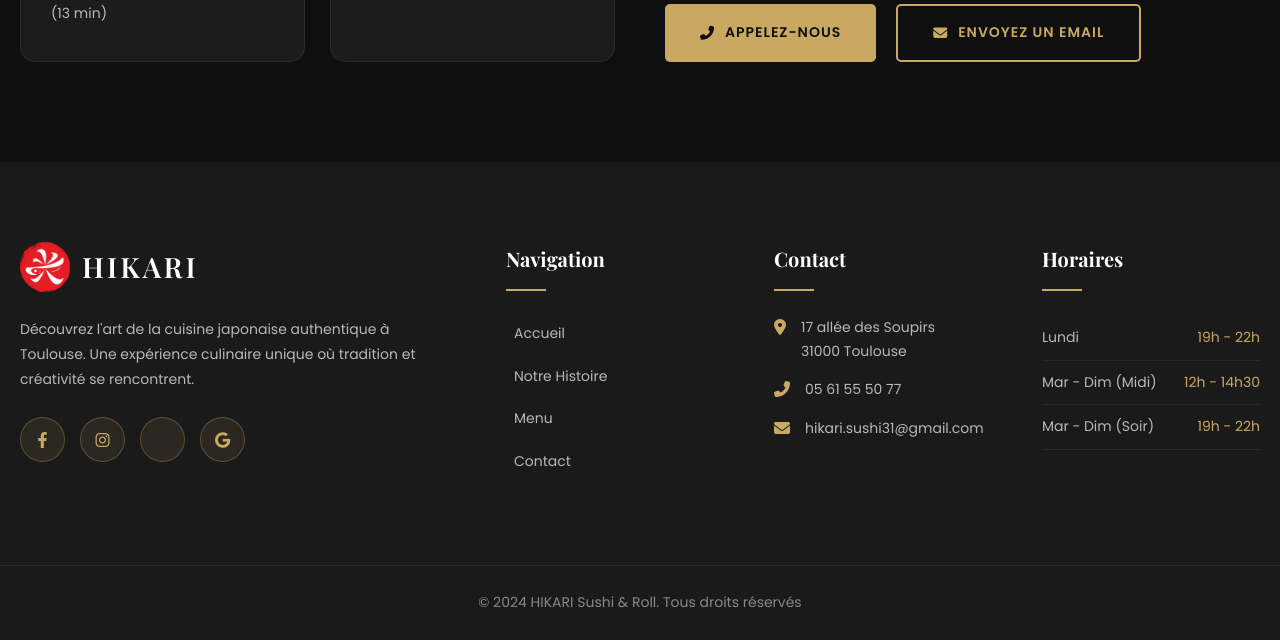
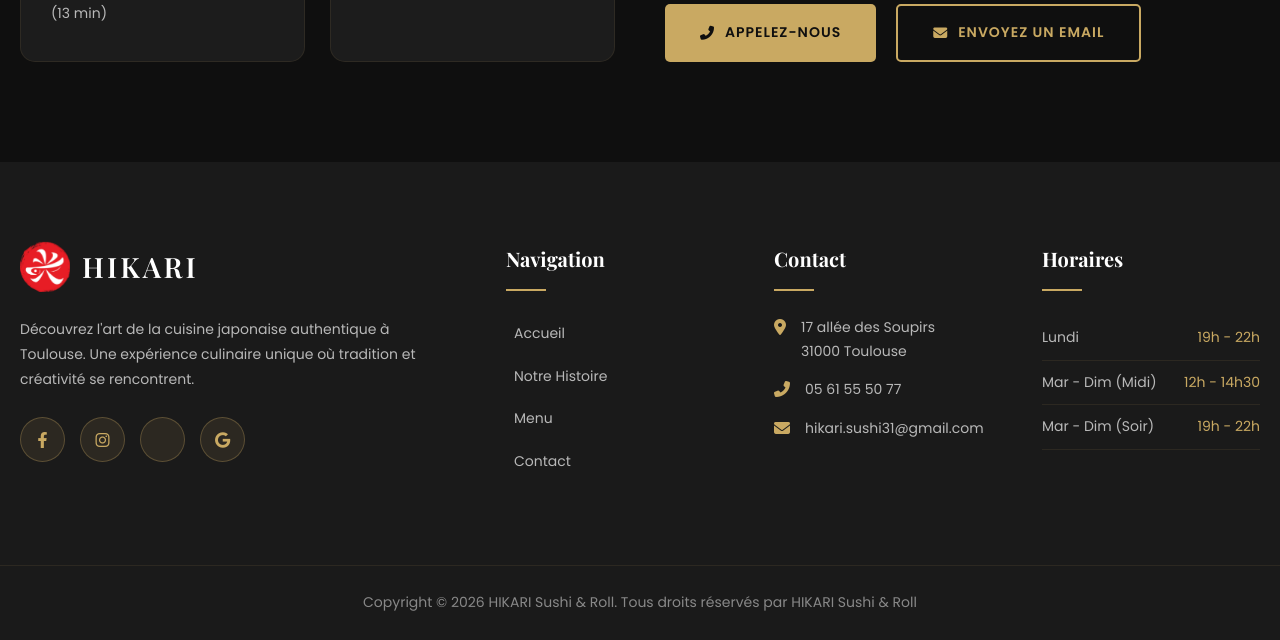
Before and after one commit to khai0207/hikari-sushi, a plain HTML site: page index.html in a window 1280 px wide. Shown: the part 6811-7451 px from the top of the page. Drawn offline with nearby package versions, Linux system fonts and the light colour scheme; no server answers; some icons are missing; a web font is replaced by a local one.

```diff
--- a/index.html
+++ b/index.html
@@ -860,7 +860,7 @@
         </div>
         <div class="footer-bottom">
             <div class="container">
-                <p>© 2024 HIKARI Sushi & Roll. Tous droits réservés</p>
+                <p>Copyright © 2026 HIKARI Sushi & Roll. Tous droits réservés par HIKARI Sushi & Roll</p>
             </div>
         </div>
     </footer>
```
